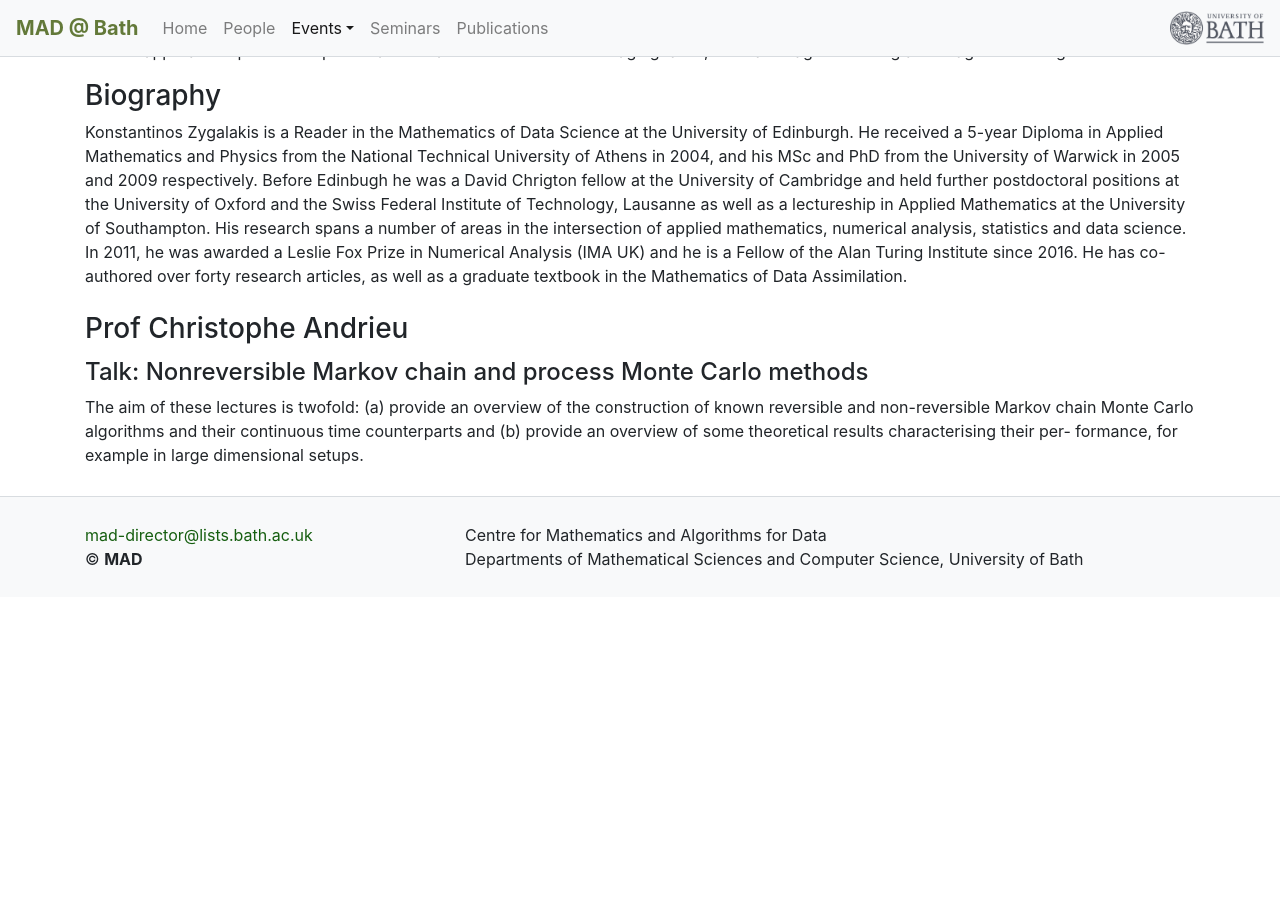
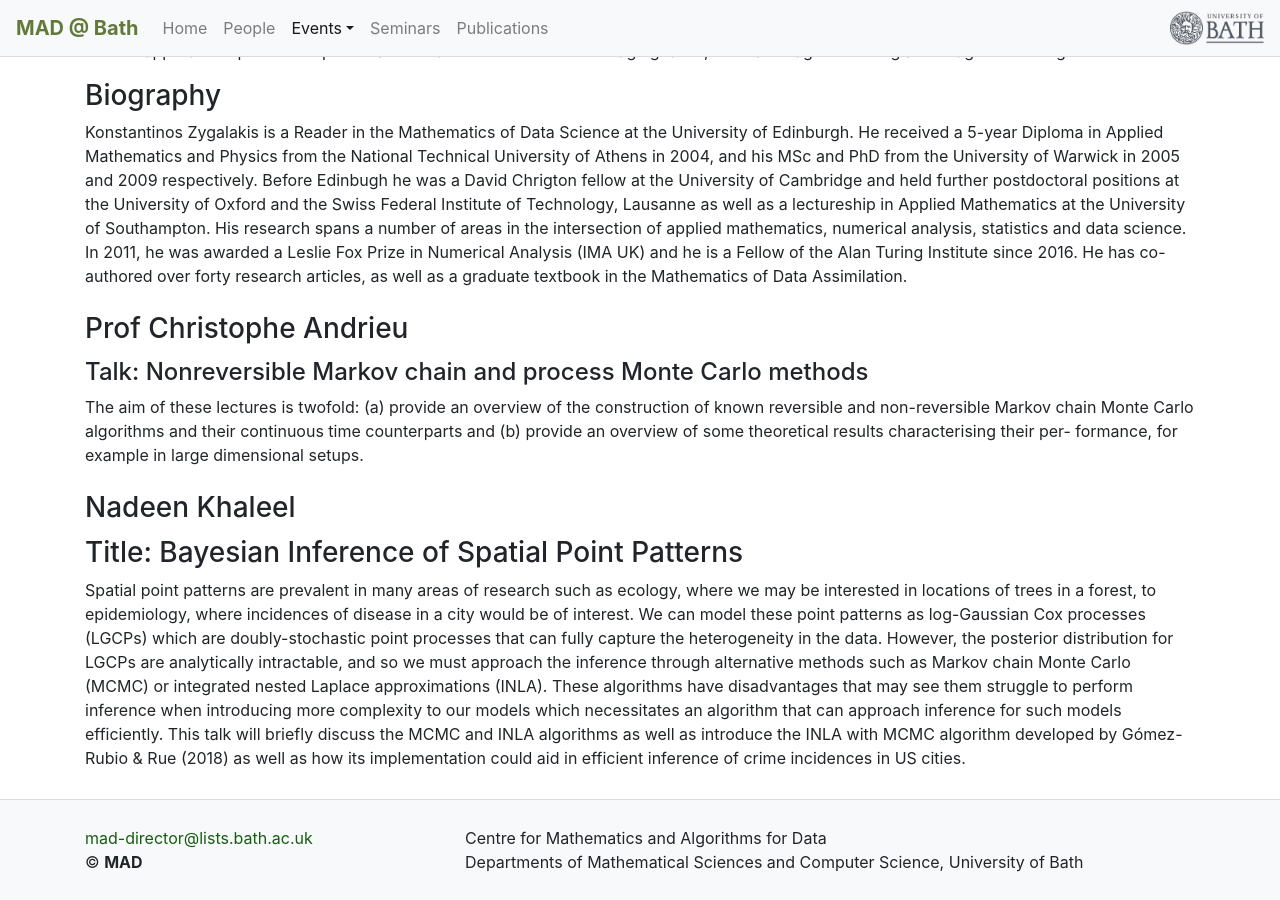
Before and after one commit to mathematics-and-algorithms-for-data/mathematics-and-algorithms-for-data.github.io, a Jekyll site: the page built from events/launch_event.md, in a window 1280 px wide and 900 px high, scrolled down 1927 px. Built offline with Jekyll 4.4.1, drawn with Linux system fonts in a browser that asks for light colours; nearby versions of some CDN libraries; before the commit the page ends 2524 px from its top, so only the background shows below that.

Commit message:
Update launch_event.md

```diff
--- a/events/launch_event.md
+++ b/events/launch_event.md
@@ -77,3 +77,11 @@ Konstantinos Zygalakis is a Reader in the Mathematics of Data Science at  the Un
 #### Talk: Nonreversible Markov chain and process Monte Carlo methods
 
 The aim of these lectures is twofold: (a) provide an overview of the construction of known reversible and non-reversible Markov chain Monte Carlo algorithms and their continuous time counterparts and (b) provide an overview of some theoretical results characterising their per- formance, for example in large dimensional setups.
+
+
+
+<h3 class="pt-2 pb-1">Nadeen Khaleel</h3>
+
+### Title: Bayesian Inference of Spatial Point Patterns
+
+Spatial point patterns are prevalent in many areas of research such as ecology, where we may be interested in locations of trees in a forest, to epidemiology, where incidences of disease in a city would be of interest. We can model these point patterns as log-Gaussian Cox processes (LGCPs) which are doubly-stochastic point processes that can fully capture the heterogeneity in the data. However, the posterior distribution for LGCPs are analytically intractable, and so we must approach the inference through alternative methods such as Markov chain Monte Carlo (MCMC) or integrated nested Laplace approximations (INLA). These algorithms have disadvantages that may see them struggle to perform inference when introducing more complexity to our models which necessitates an algorithm that can approach inference for such models efficiently. This talk will briefly discuss the MCMC and INLA algorithms as well as introduce the INLA with MCMC algorithm developed by Gómez-Rubio & Rue (2018) as well as how its implementation could aid in efficient inference of crime incidences in US cities.
```
